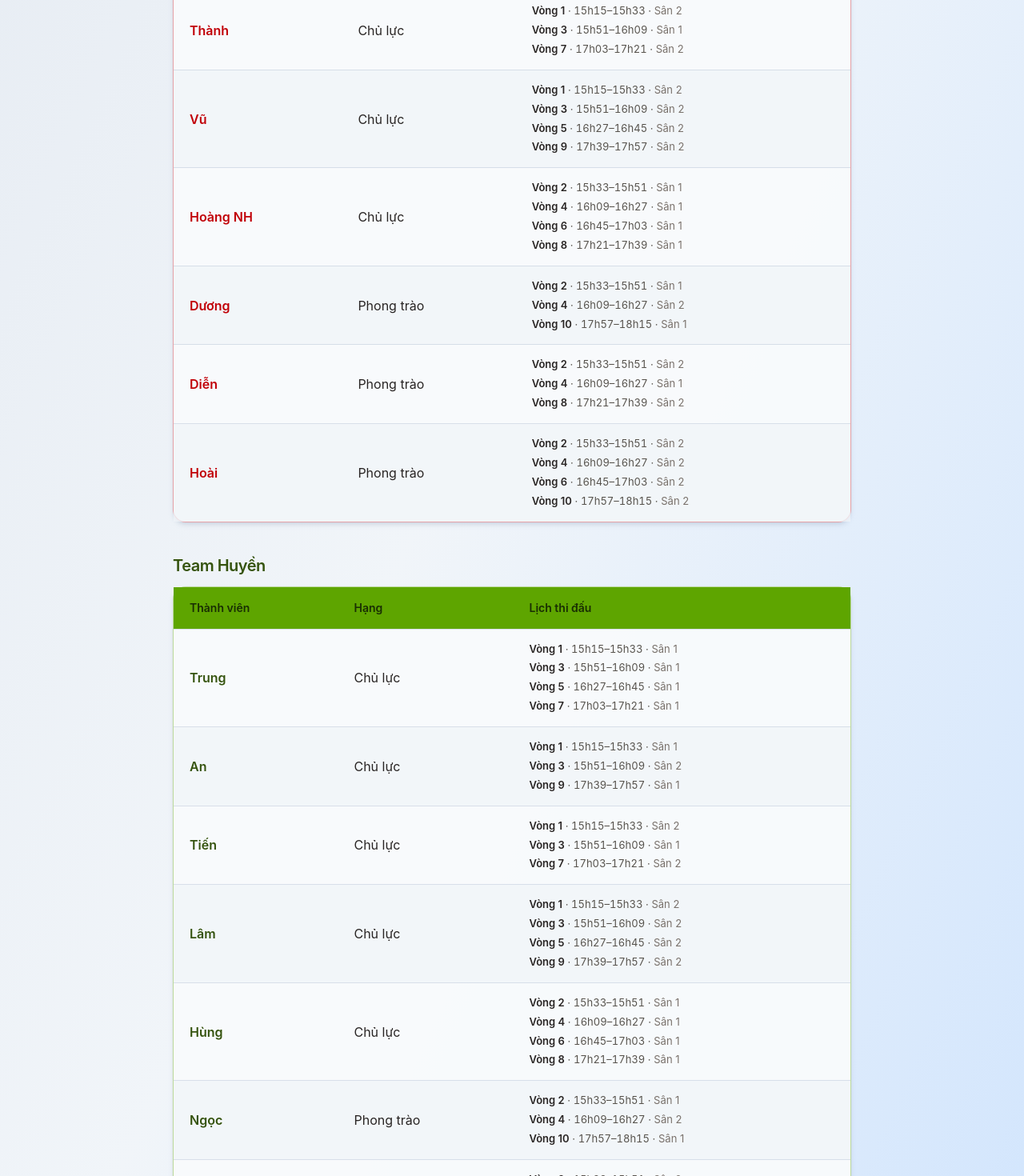
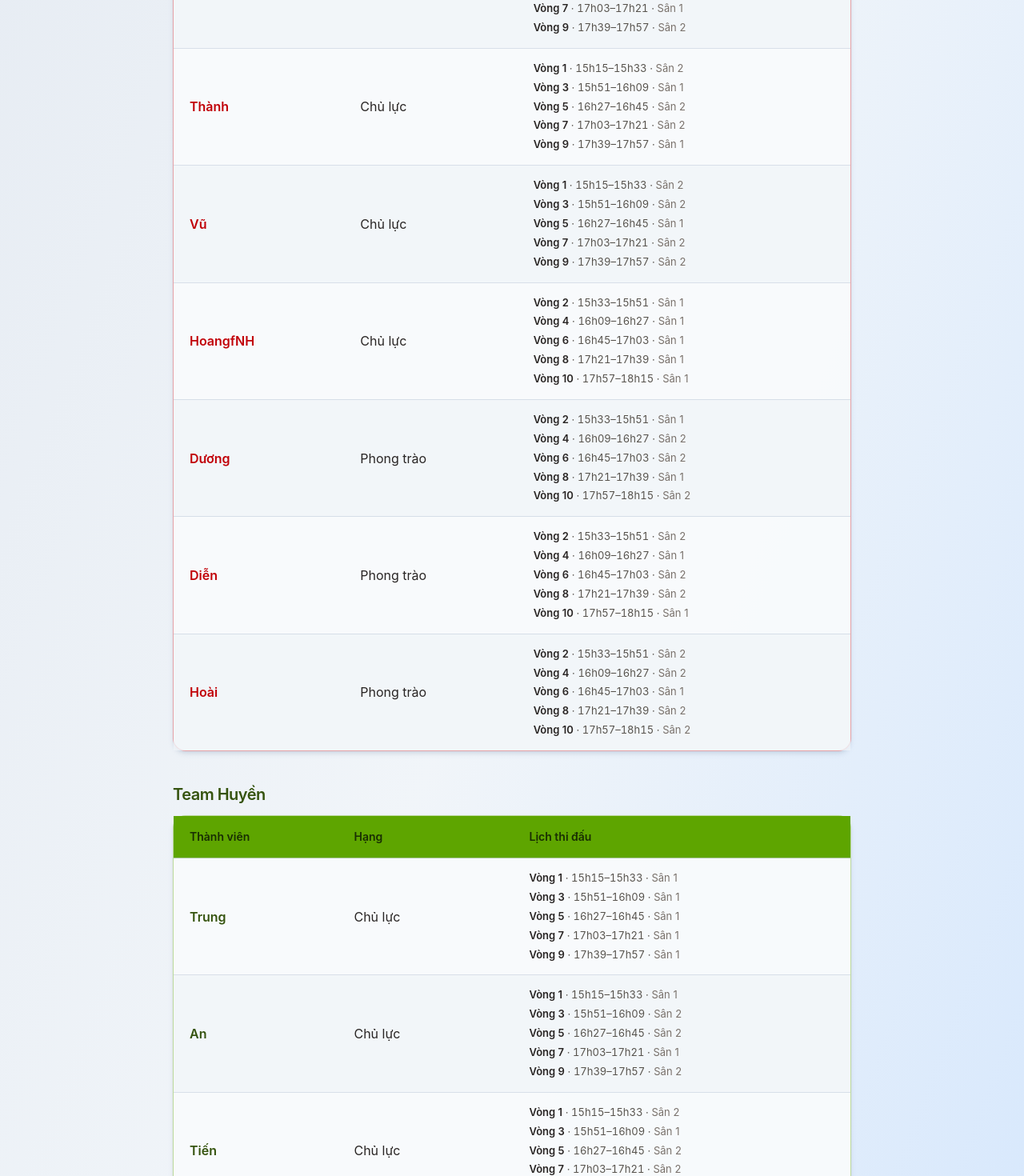
Before and after one commit to thuypv281/kstn46-pickerball, a React (Vite) app: page / in a window 1280 px wide. Shown: the part 1000-2470 px from the top of the page at 80% size. Built offline with nearby package versions, Linux system fonts and the light colour scheme.

Commit message:
cập nhật lịch thi đấu

```diff
--- a/src/data/roster.ts
+++ b/src/data/roster.ts
@@ -70,23 +70,21 @@ export const teamRosterTableFrameClass = {
 } as const
 
 /**
- * Hai sân song song — 15h15→18h15 (180′): 10 lượt × 18′ (≈15′ thi đấu + ~3′ nghỉ).
- * 20 trận đôi: luân phiên hai nhóm 8 người (không ai đấu hai lượt liền); mỗi VĐV đúng 5 trận.
+ * Hai sân song song — 15h15→18h15 (180′): 10 lượt × 18′.
+ * Nhóm A (lé): Thuỷ, Gianh, Thành, Vũ × đối thủ Trung, An, Tiến, Lâm — nhóm B (chẵn): HoangfNH, Dương, Diễn, Hoài × Hùng, Thủy Tini, Thoa, Huyền.
+ * Mỗi cặp đồng đội (cùng sân) đánh cùng nhau tối đa 2 trận (xoay 3 cách ghép trong nhóm 4).
  */
 export const scheduleRounds: ScheduleRound[] = [
   {
     id: 'r1',
     timeSlot: '15h15–15h33',
     courtOne: { hoai: ['Thuỷ', 'Gianh'], huyen: ['Trung', 'An'] },
-    courtTwo: {
-      hoai: ['Thành', 'Vũ'],
-      huyen: ['Tiến', 'Lâm'],
-    },
+    courtTwo: { hoai: ['Thành', 'Vũ'], huyen: ['Tiến', 'Lâm'] },
   },
   {
     id: 'r2',
     timeSlot: '15h33–15h51',
-    courtOne: { hoai: ['Hoàng NH', 'Dương'], huyen: ['Hùng', 'Ngọc'] },
+    courtOne: { hoai: ['HoangfNH', 'Dương'], huyen: ['Hùng', 'Thủy Tini'] },
     courtTwo: { hoai: ['Diễn', 'Hoài'], huyen: ['Thoa', 'Huyền'] },
   },
   {
@@ -98,44 +96,44 @@ export const scheduleRounds: ScheduleRound[] = [
   {
     id: 'r4',
     timeSlot: '16h09–16h27',
-    courtOne: { hoai: ['Hoàng NH', 'Diễn'], huyen: ['Hùng', 'Thoa'] },
-    courtTwo: { hoai: ['Dương', 'Hoài'], huyen: ['Ngọc', 'Huyền'] },
+    courtOne: { hoai: ['HoangfNH', 'Diễn'], huyen: ['Hùng', 'Thoa'] },
+    courtTwo: { hoai: ['Dương', 'Hoài'], huyen: ['Thủy Tini', 'Huyền'] },
   },
   {
     id: 'r5',
     timeSlot: '16h27–16h45',
-    courtOne: { hoai: ['Thuỷ', 'Gianh'], huyen: ['Trung', 'Tiến'] },
-    courtTwo: { hoai: ['Thành', 'Vũ'], huyen: ['An', 'Lâm'] },
+    courtOne: { hoai: ['Thuỷ', 'Vũ'], huyen: ['Trung', 'Lâm'] },
+    courtTwo: { hoai: ['Gianh', 'Thành'], huyen: ['An', 'Tiến'] },
   },
   {
     id: 'r6',
     timeSlot: '16h45–17h03',
-    courtOne: { hoai: ['Hoàng NH', 'Dương'], huyen: ['Hùng', 'Thoa'] },
-    courtTwo: { hoai: ['Diễn', 'Hoài'], huyen: ['Ngọc', 'Huyền'] },
+    courtOne: { hoai: ['HoangfNH', 'Hoài'], huyen: ['Hùng', 'Huyền'] },
+    courtTwo: { hoai: ['Dương', 'Diễn'], huyen: ['Thủy Tini', 'Thoa'] },
   },
   {
     id: 'r7',
     timeSlot: '17h03–17h21',
-    courtOne: { hoai: ['Thuỷ', 'Gianh'], huyen: ['Trung', 'Lâm'] },
-    courtTwo: { hoai: ['Thành', 'Vũ'], huyen: ['An', 'Tiến'] },
+    courtOne: { hoai: ['Thuỷ', 'Gianh'], huyen: ['Trung', 'An'] },
+    courtTwo: { hoai: ['Thành', 'Vũ'], huyen: ['Tiến', 'Lâm'] },
   },
   {
     id: 'r8',
     timeSlot: '17h21–17h39',
-    courtOne: { hoai: ['Hoàng NH', 'Dương'], huyen: ['Hùng', 'Huyền'] },
-    courtTwo: { hoai: ['Diễn', 'Hoài'], huyen: ['Ngọc', 'Thoa'] },
+    courtOne: { hoai: ['HoangfNH', 'Dương'], huyen: ['Hùng', 'Thủy Tini'] },
+    courtTwo: { hoai: ['Diễn', 'Hoài'], huyen: ['Thoa', 'Huyền'] },
   },
   {
     id: 'r9',
     timeSlot: '17h39–17h57',
-    courtOne: { hoai: ['Thuỷ', 'Gianh'], huyen: ['An', 'Tiến'] },
-    courtTwo: { hoai: ['Thành', 'Vũ'], huyen: ['Trung', 'Lâm'] },
+    courtOne: { hoai: ['Thuỷ', 'Thành'], huyen: ['Trung', 'Tiến'] },
+    courtTwo: { hoai: ['Gianh', 'Vũ'], huyen: ['An', 'Lâm'] },
   },
   {
     id: 'r10',
     timeSlot: '17h57–18h15',
-    courtOne: { hoai: ['Hoàng NH', 'Dương'], huyen: ['Ngọc', 'Thoa'] },
-    courtTwo: { hoai: ['Diễn', 'Hoài'], huyen: ['Hùng', 'Huyền'] },
+    courtOne: { hoai: ['HoangfNH', 'Diễn'], huyen: ['Hùng', 'Thoa'] },
+    courtTwo: { hoai: ['Dương', 'Hoài'], huyen: ['Thủy Tini', 'Huyền'] },
   },
 ]
 
@@ -222,14 +220,14 @@ export const rosterSections: RosterSection[] = [
         teamHoai: 'Vũ',
         teamHuyen: 'Lâm',
       },
-      { teamHoai: 'Hoàng NH', teamHuyen: 'Hùng' },
+      { teamHoai: 'HoangfNH', teamHuyen: 'Hùng' },
     ],
   },
   {
     id: 'phong-trao',
     label: 'Phong trào',
     rows: [
-      { teamHoai: 'Dương', teamHuyen: 'Ngọc' },
+      { teamHoai: 'Dương', teamHuyen: 'Thủy Tini' },
       { teamHoai: 'Diễn', teamHuyen: 'Thoa' },
       { teamHoai: 'Hoài', teamHuyen: 'Huyền' },
     ],
```
